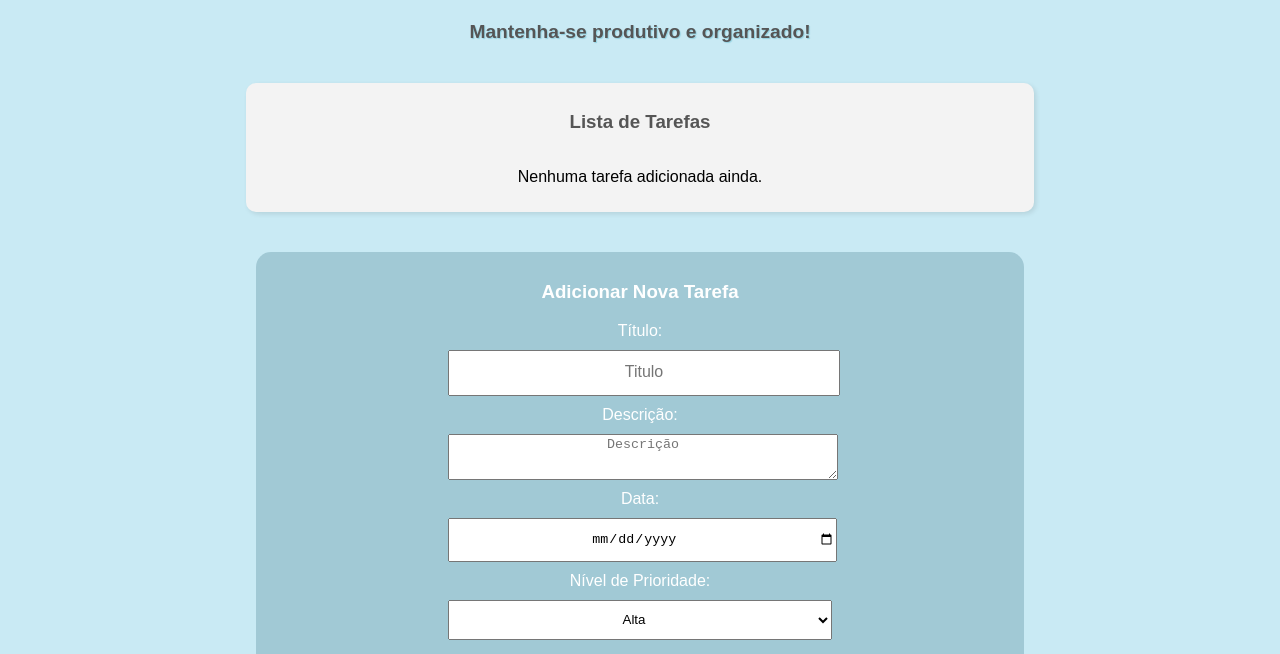
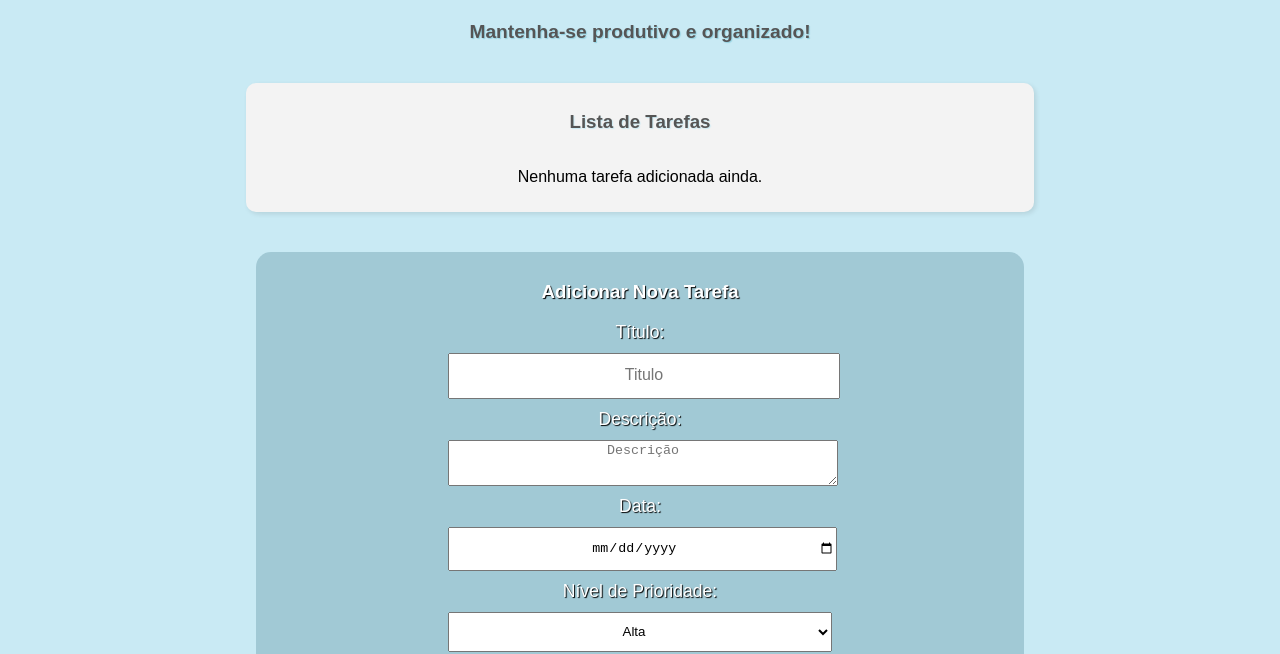
Before and after one commit to tarefastodo/tarefastodo.github.io, a plain HTML site: page index.html in a window 1280 px wide. Shown: the part 171-825 px from the top of the page. Drawn offline with Linux system fonts and the light colour scheme.

Commit message:
Add files via upload

```diff
--- a/css/style.css
+++ b/css/style.css
@@ -95,6 +95,7 @@ section#adicionar_tarefa:hover {
 
 #titulo_novaTarefa {
     color: rgb(255, 255, 255);
+    text-shadow: 1px 1px 1px black;
 }
 
 article#nova_tarefa {
@@ -108,7 +109,9 @@ article#nova_tarefa {
 }
 
 article#nova_tarefa > label {
+    font-size: 1.1em;
     color: white;
+    text-shadow: 1px 1px 1px black;
 }
 
 article#nova_tarefa > #botao {
@@ -165,6 +168,7 @@ input::placeholder {
 #titulo_listaTarefas {
     text-align: center;
     color: #555;
+    text-shadow: 1px 1px 1px #c9eaf4;
 }
 
 #tarefas {
```
